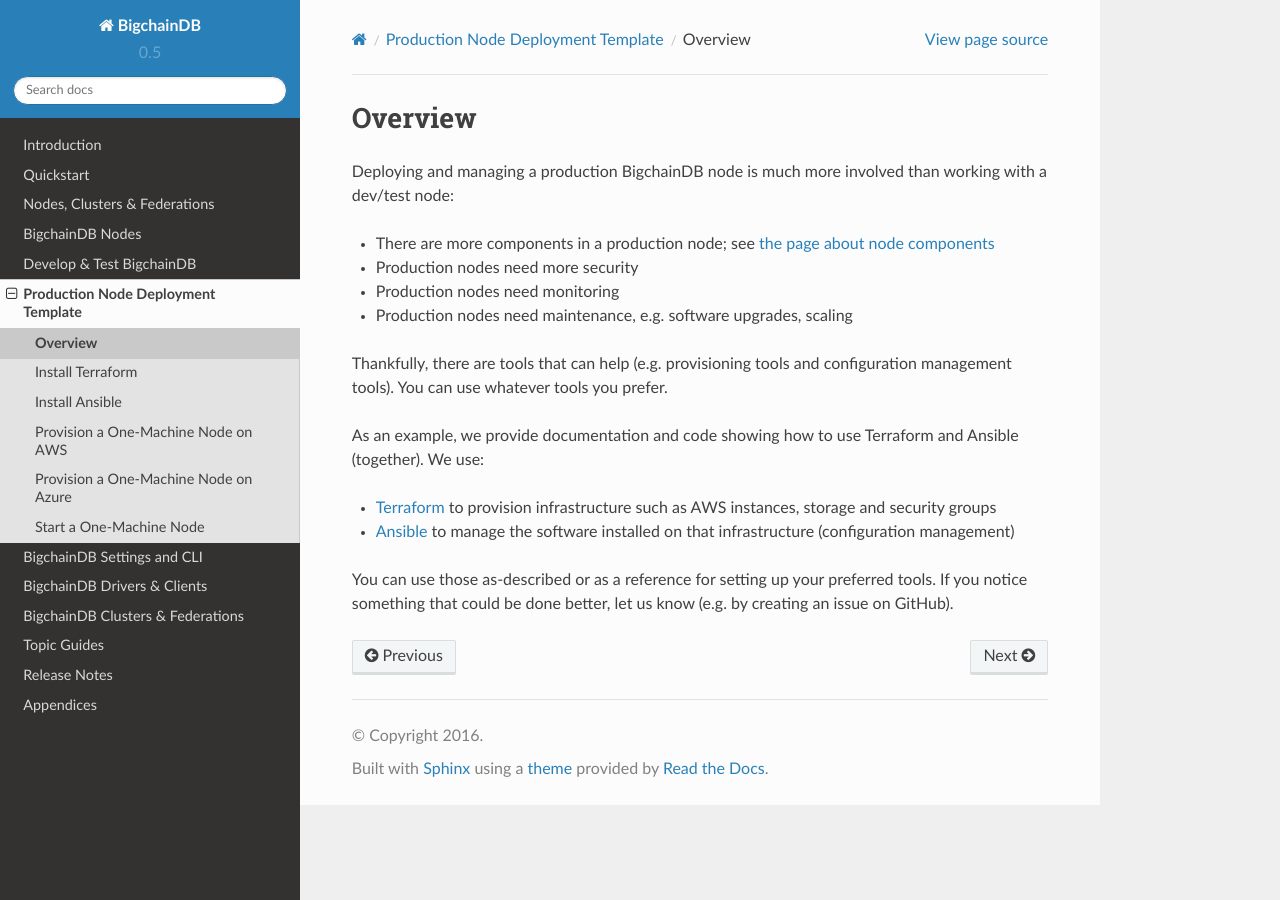
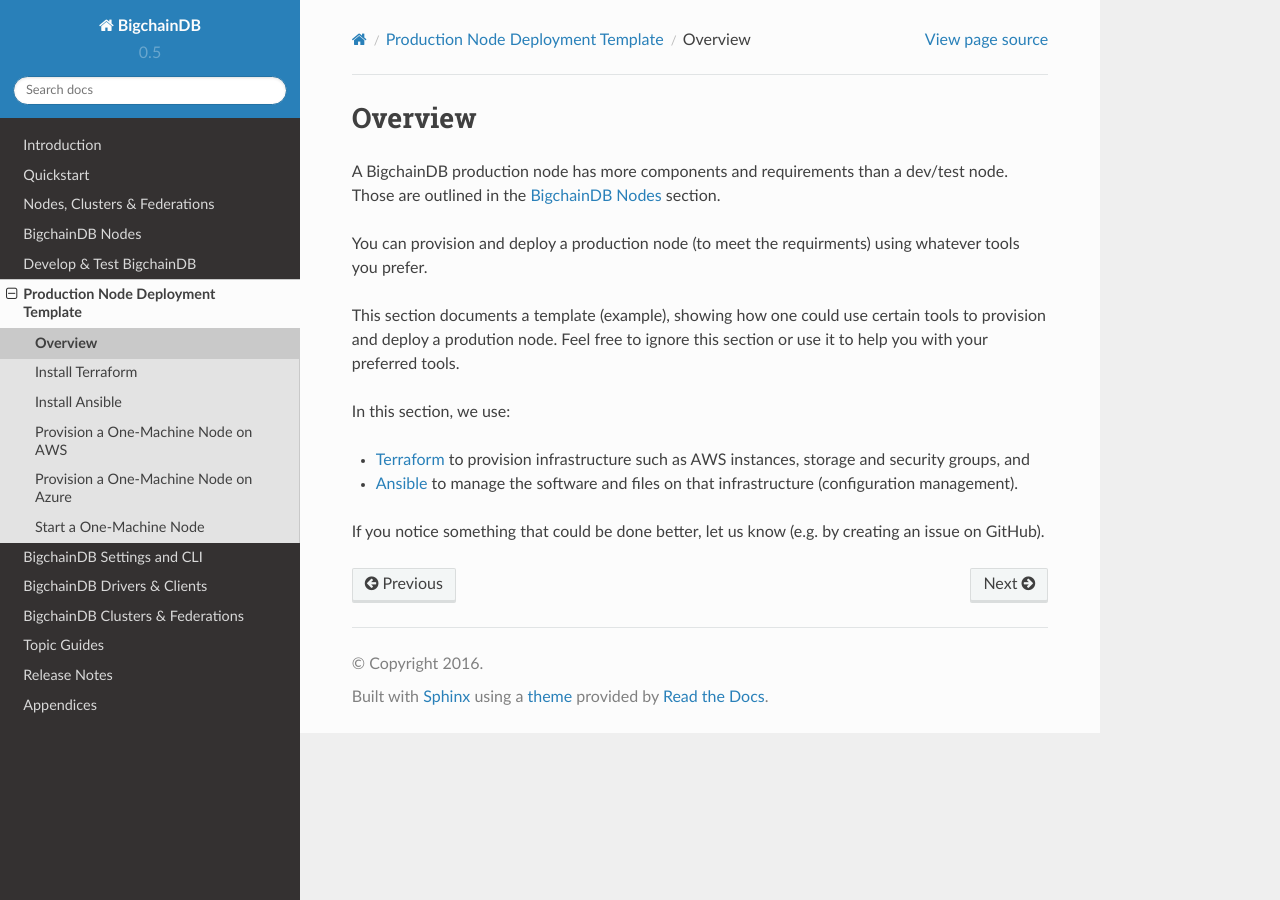
Before and after one commit to bigchaindb/bigchaindb, a Sphinx documentation site: the page built from docs/source/prod-node-depl-tplt/overview.md, in a window 1280 px wide. Built offline with Sphinx 7.4.7 and the Read the Docs theme 2.0.0, drawn with Linux system fonts in a browser that asks for light colours.

Commit message:
docs: emphasize that the terraform/ansible stuff is just an example

```diff
--- a/docs/source/prod-node-depl-tplt/overview.md
+++ b/docs/source/prod-node-depl-tplt/overview.md
@@ -1,17 +1,14 @@
 # Overview
 
-Deploying and managing a production BigchainDB node is much more involved than working with a dev/test node:
+A BigchainDB production node has more components and requirements than a dev/test node. Those are outlined in the [BigchainDB Nodes](../nodes/index.html) section.
 
-* There are more components in a production node; see [the page about node components](../nodes/node-components.html)
-* Production nodes need more security
-* Production nodes need monitoring
-* Production nodes need maintenance, e.g. software upgrades, scaling
+You can provision and deploy a production node (to meet the requirments) using whatever tools you prefer.
 
-Thankfully, there are tools that can help (e.g. provisioning tools and configuration management tools). You can use whatever tools you prefer.
+This section documents a template (example), showing how one could use certain tools to provision and deploy a prodution node. Feel free to ignore this section or use it to help you with your preferred tools.
 
-As an example, we provide documentation and code showing how to use Terraform and Ansible (together). We use:
+In this section, we use:
 
-* [Terraform](https://www.terraform.io/) to provision infrastructure such as AWS instances, storage and security groups
-* [Ansible](https://www.ansible.com/) to manage the software installed on that infrastructure (configuration management)
+* [Terraform](https://www.terraform.io/) to provision infrastructure such as AWS instances, storage and security groups, and
+* [Ansible](https://www.ansible.com/) to manage the software and files on that infrastructure (configuration management).
 
-You can use those as-described or as a reference for setting up your preferred tools. If you notice something that could be done better, let us know (e.g. by creating an issue on GitHub).
+If you notice something that could be done better, let us know (e.g. by creating an issue on GitHub).
```
